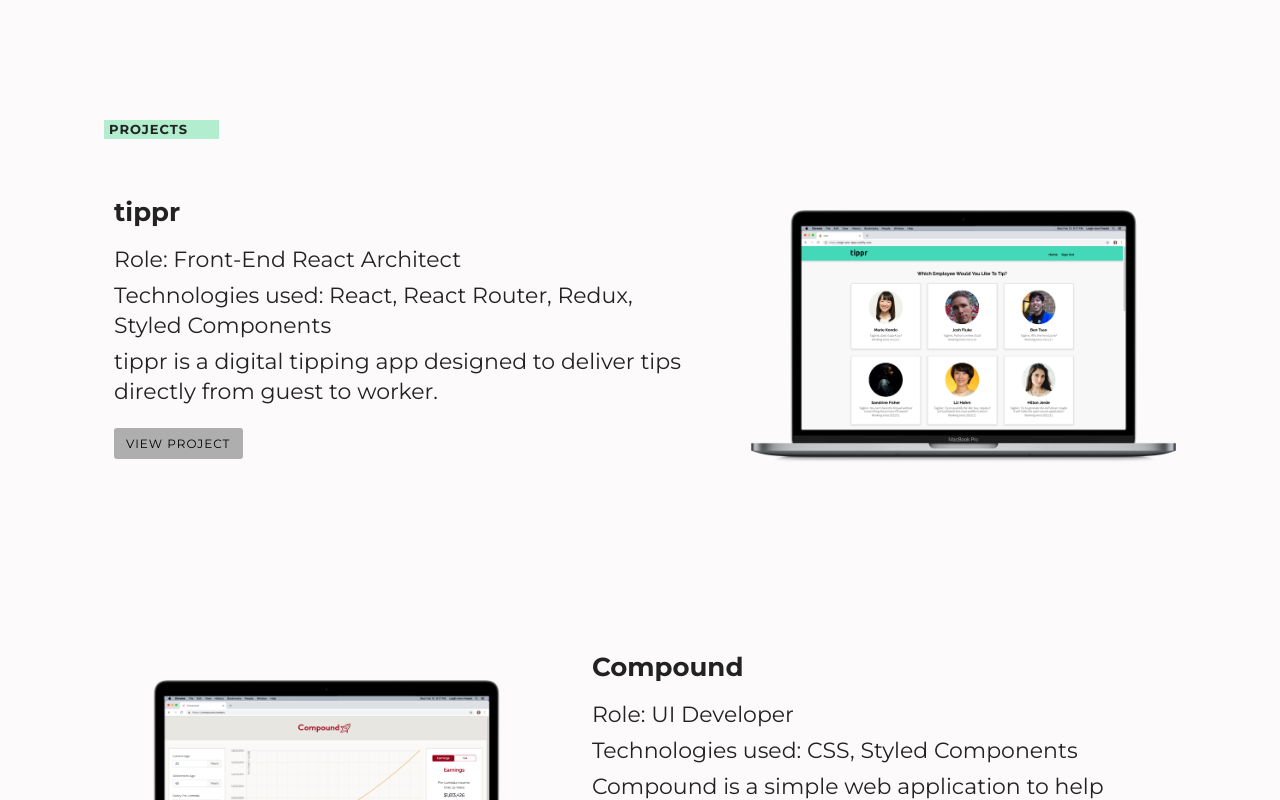
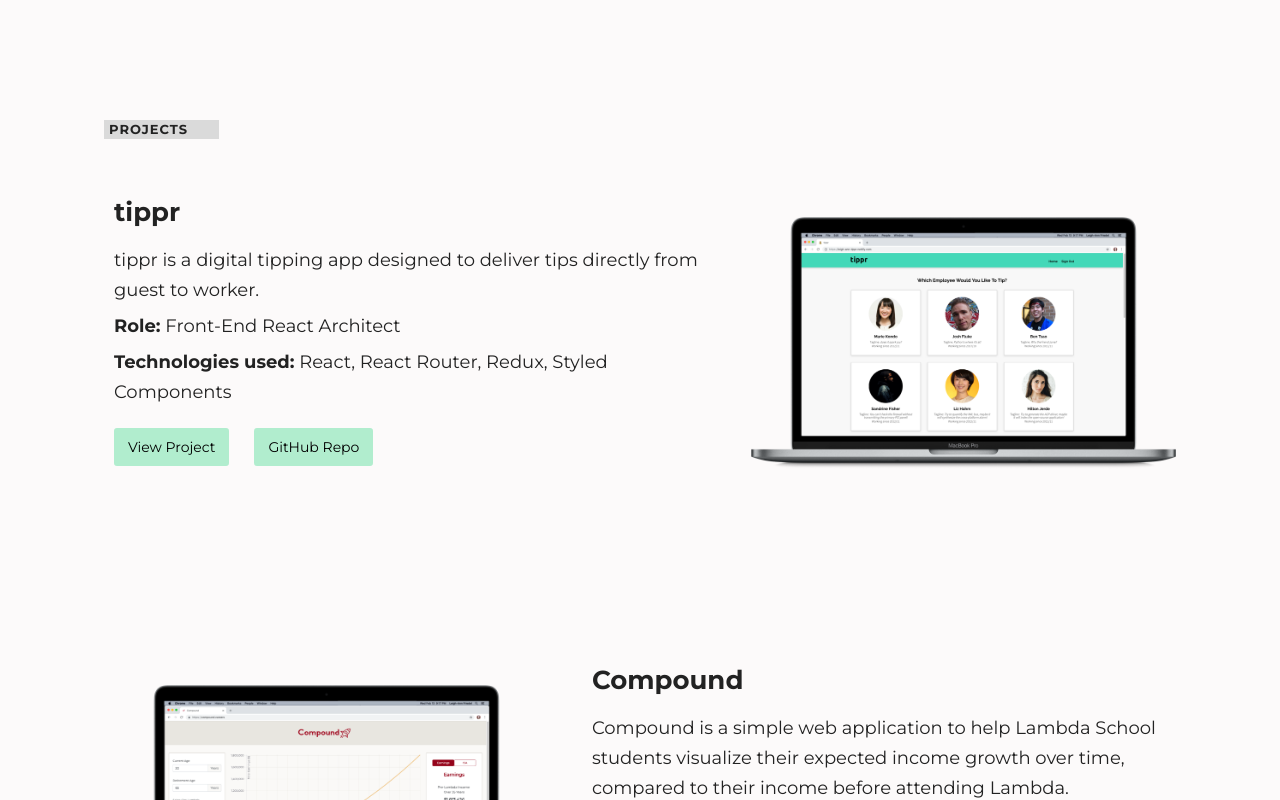
Before and after one commit to lafriedel/portfolio, a React (Create React App) app in the folder client/: page / in a window 1280 px wide. Shown: the part 600-1400 px from the top of the page. Built offline with nearby package versions, Linux system fonts and the light colour scheme.

Commit message:
Styling updates

```diff
--- a/client/src/components/Projects/Project.js
+++ b/client/src/components/Projects/Project.js
@@ -1,5 +1,5 @@
-import React from 'react';
-import styled from 'styled-components';
+import React from "react";
+import styled from "styled-components";
 
 const ProjectContainer = styled.div`
   display: flex;
@@ -12,7 +12,7 @@
     flex-direction: row-reverse;
   }
 
-@media (max-width:800px) {
+  @media (max-width: 800px) {
     flex-direction: column-reverse;
     justify-content: center;
 
@@ -23,22 +23,51 @@
 `;
 
 const ProjectInfoContainer = styled.div`
-width:55%;
+  width: 55%;
+
+  span {
+    font-weight: 700;
+  }
 
   @media (max-width: 800px) {
-    width: 100%;
+    width: 85%;
+
+    h3 {
+        text-align: center;
+    }
   }
 `;
+
+const ProjectButtons = styled.div`
+display: flex;
+align-items: center;
+
+button {
+    margin-right: 25px;
+}
+
+@media (max-width:800px) {
+    justify-content: center;
+
+    button {
+        margin: 15px 12px;
+    }
+}
+`;
+
 
 const ProjectImgContainer = styled.div`
   width: 40%;
   display: flex;
   justify-content: center;
 
+  @media (max-width: 800px) {
+    width: 100%;
+    margin-bottom: 40px;
+  }
 
-@media (max-width: 800px) {
-    width: 90%;
-    margin-bottom: 40px;
+  @media (max-width:575px) {
+      width: 80%;
   }
 `;
 
@@ -49,21 +78,34 @@
 `;
 
 const Project = props => {
-    console.log(props.project.marketingImage)
   return (
     <ProjectContainer>
       <ProjectInfoContainer>
         <h3>{props.project.title}</h3>
-                <p>Role: {props.project.role}</p>
-                <p>Technologies used: {props.project.technologies}</p>
         <p>{props.project.description}</p>
-                <a href={props.project.projectURL} target="_blank"><button>View Project</button></a>
+        <p>
+          <span>Role:</span> {props.project.role}
+        </p>
+        <p>
+          <span>Technologies used:</span> {props.project.technologies}
+        </p>
+        <ProjectButtons>
+          <a href={props.project.projectURL} target="_blank">
+            <button>View Project</button>
+          </a>
+          <a href={props.project.githubRepo} target="_blank">
+            <button>GitHub Repo</button>
+          </a>
+        </ProjectButtons>
       </ProjectInfoContainer>
       <ProjectImgContainer>
-            <ProjectImg alt={`${props.project.name} represented on a MacBook Pro screen`} src={props.project.marketingImage} />
+        <ProjectImg
+          alt={`${props.project.name} represented on a MacBook Pro screen`}
+          src={props.project.marketingImage}
+        />
       </ProjectImgContainer>
     </ProjectContainer>
-    )
-}
+  );
+};
 
 export default Project;
--- a/client/src/components/Sections/About.js
+++ b/client/src/components/Sections/About.js
@@ -8,6 +8,15 @@
 @media (max-width: 800px) {
   width: 100%;
 }
+
+p, a {
+  font-size: 2.2rem;
+
+  @media (max-width:575px) {
+    font-size: 1.8rem;
+  }
+}
+
 `;
 
 const About = props => {
--- a/client/src/project-data.js
+++ b/client/src/project-data.js
@@ -10,7 +10,8 @@
         technologies: "React, React Router, Redux, Styled Components",
         description: "tippr is a digital tipping app designed to deliver tips directly from guest to worker.",
         marketingImage: tippr,
-        projectURL: "https://justin-tippr.netlify.com/"
+        projectURL: "https://justin-tippr.netlify.com/",
+        githubRepo: "https://github.com/tippr-application/tippr-frontend-leigh-ann"
     },
     {
         id: 1,
@@ -19,7 +20,8 @@
         technologies: "CSS, Styled Components",
         description: "Compound is a simple web application to help Lambda School students visualize their expected income growth over time, compared to their income before attending Lambda.",
         marketingImage: compound,
-        projectURL: "https://compound.careers/"
+        projectURL: "https://compound.careers/",
+        githubRepo: "https://github.com/LambdaWinter19Hackathon-Calculator/Hackathon_Income_Calculator"
     },
     {
         id: 2,
@@ -28,7 +30,8 @@
         technologies: "HTML5, CSS3, Javascript",
         description: "Stylogue is an online portfolio application for cosplay stylists and cosplayers to connect and collaborate. Stylists can display their work, and cosplayers can like and comment on stylists' photos.",
         marketingImage: stylogue,
-        projectURL: "http://carlosv.me/hair-care-landing-page/index.html"
+        projectURL: "http://carlosv.me/hair-care-landing-page/index.html",
+        githubRepo: "https://github.com/cornielleandres/hair-care-landing-page"
     },
     // {
     //     id: 3,
--- a/client/src/styles/Global.js
+++ b/client/src/styles/Global.js
@@ -40,12 +40,12 @@
 }
 
 p, a, span {
-    font-size: 2.2rem;
+    font-size: 1.8rem;
     margin-bottom: 6px;
     line-height: 3rem;
 
     @media (max-width: 575px) {
-        font-size: 1.8rem;
+        font-size: 1.6rem;
         line-height: 2.6rem;
     }
 }
@@ -54,13 +54,16 @@
     padding: 8px 12px;
     margin: 15px 0;
     font-family: 'Montserrat', sans-serif;
-    text-transform: uppercase;
-    font-size: 1.2rem;
-    letter-spacing: .1rem;
-    border: 0;
+    font-size: 1.4rem;
+    border: 2px solid #B1EDCE;
     border-radius: 3px;
-    background: #AEAEAE;
+    background: #B1EDCE;
     cursor: pointer;
+
+    &:hover {
+        transform: scale(1.1);
+        transition: 0.1s;
+    }
 }
 
 a {
@@ -73,7 +76,11 @@
 }
 
 .section {
-    background: #B1EDCE;
+    background: #DADADA;
     width: 115px;
+
+    @media (max-width:575px) {
+        margin: 0 auto;
+    }
 }
 `;
```
Lines whose indentation alone changed are shown as unchanged.
